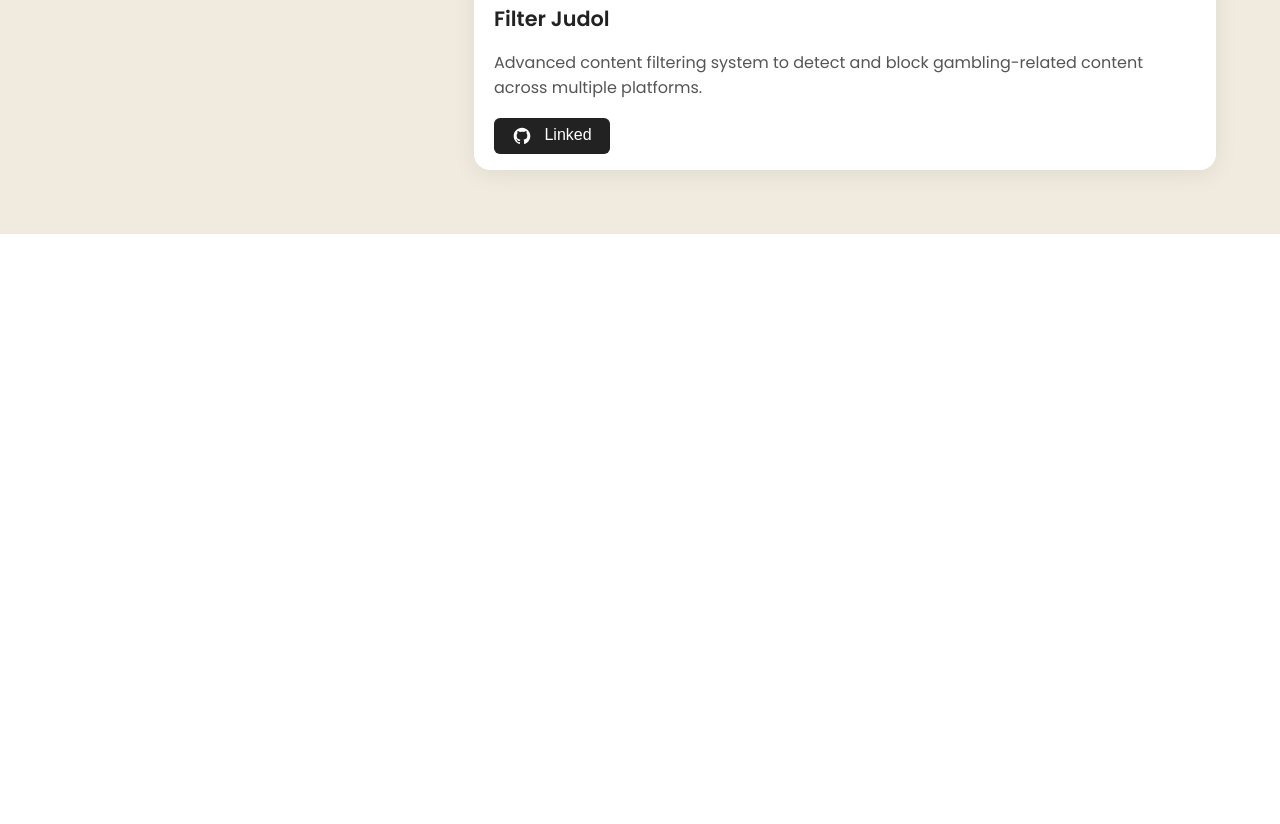
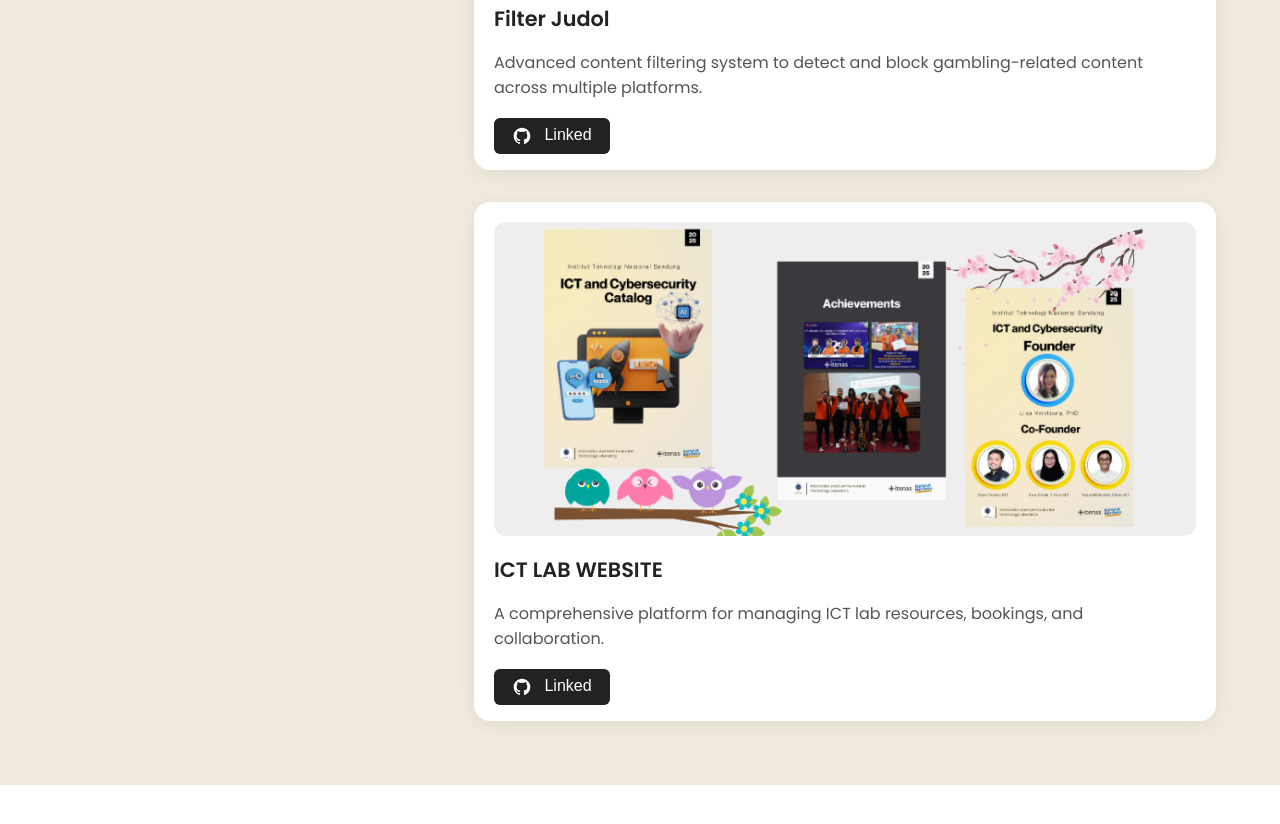
Before and after one commit to afinmh/portobaru, a plain HTML site: page index.html in a window 1280 px wide. Shown: the part 3474-4298 px from the top of the page. Drawn offline with nearby package versions, Linux system fonts and the light colour scheme.

Commit message:
tambah 1 project

```diff
--- a/index.html
+++ b/index.html
@@ -128,6 +128,17 @@
               </a>
             </div>
           </div>
+          <div class="project-item">
+            <img src="img/project/ict.png" alt="Project 5" class="project-img">
+            <div class="project-meta">
+              <h3 class="project-name">ICT LAB WEBSITE</h3>
+              <p class="project-short">A comprehensive platform for managing ICT lab resources, bookings, and collaboration.</p>
+              <a href="https://labict.itenas.ac.id/" class="project-link" target="_blank">
+                <svg xmlns="http://www.w3.org/2000/svg" width="20" height="20" viewBox="0 0 24 24" fill="none" style="vertical-align:middle;margin-right:8px;"><path fill="currentColor" d="M12 2C6.477 2 2 6.484 2 12.021c0 4.428 2.865 8.184 6.839 9.504.5.092.682-.217.682-.483 0-.237-.009-.868-.014-1.703-2.782.605-3.369-1.342-3.369-1.342-.454-1.157-1.11-1.465-1.11-1.465-.908-.62.069-.608.069-.608 1.004.07 1.532 1.032 1.532 1.032.892 1.53 2.341 1.088 2.91.832.092-.647.35-1.088.636-1.339-2.221-.253-4.555-1.113-4.555-4.951 0-1.093.39-1.988 1.029-2.688-.103-.253-.446-1.272.098-2.65 0 0 .84-.27 2.75 1.025A9.564 9.564 0 0 1 12 6.844c.85.004 1.705.115 2.504.337 1.909-1.295 2.748-1.025 2.748-1.025.546 1.378.202 2.397.1 2.65.64.7 1.028 1.595 1.028 2.688 0 3.847-2.337 4.695-4.566 4.944.359.309.678.92.678 1.855 0 1.338-.012 2.419-.012 2.749 0 .268.18.58.688.482C19.138 20.2 22 16.447 22 12.021 22 6.484 17.523 2 12 2Z"/></svg>
+                Linked
+              </a>
+            </div>
+          </div>
         </div>
       </div>
     </section>
```
Also changed, not shown: img/project/ict.png (added).
